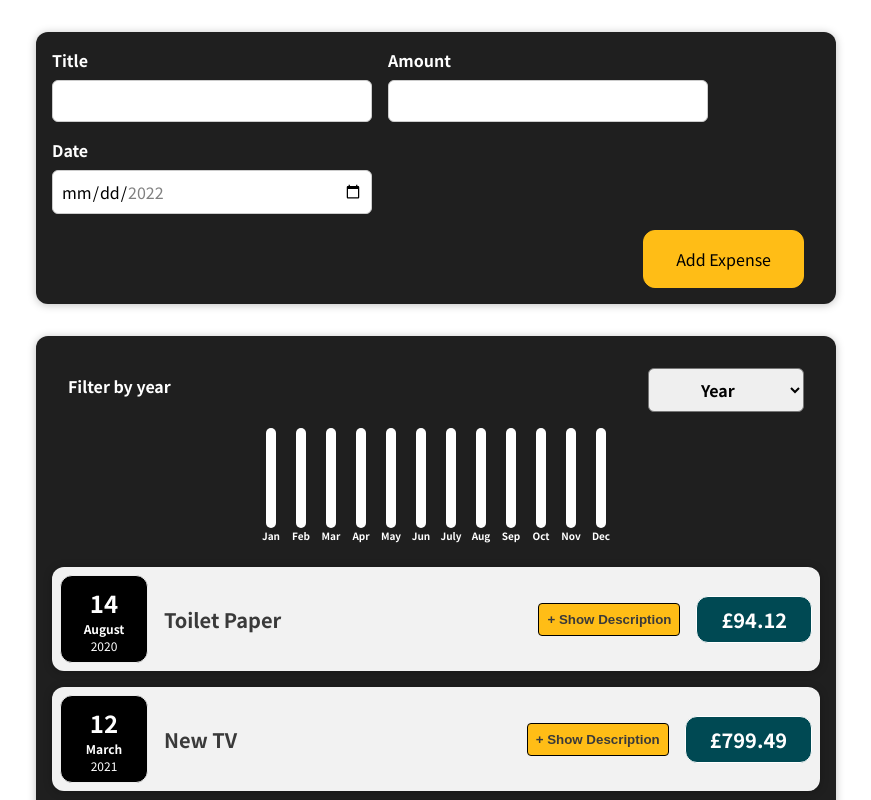
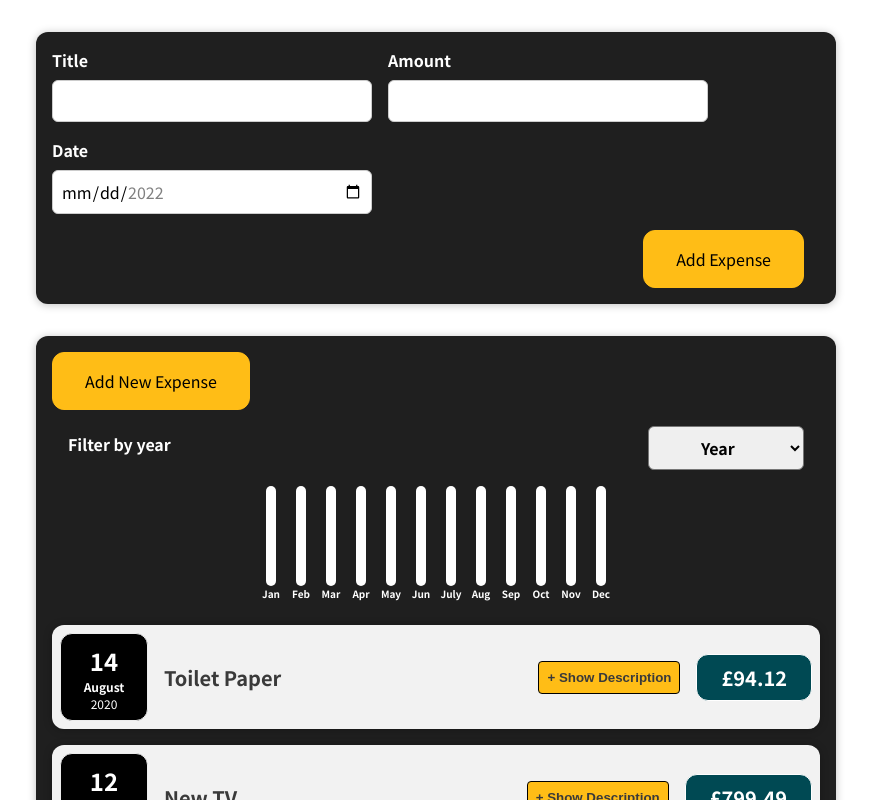
Before and after one commit to Vixy88/expensetracker, a React (Create React App) app: page / in a window 1280 px wide. Shown: the top 800 px of the page, without its empty margins (204-1075 px from the left). Built offline with nearby package versions, Linux system fonts and the light colour scheme.

Commit message:
added new component ExpenseList

```diff
--- /dev/null
+++ b/src/components/Expenses/ExpenseList.css
@@ -0,0 +1,10 @@
+.btn-primary {
+  font: inherit;
+  cursor: pointer;
+  padding: 1rem 2rem;
+  border: 1px solid rgb(255, 189, 22);
+  background-color: rgb(255, 189, 22);
+  color: #000;
+  border-radius: 12px;
+  margin-right: 1rem;
+}
--- /dev/null
+++ b/src/components/Expenses/ExpenseList.js
@@ -0,0 +1,13 @@
+import "./ExpenseList.css";
+
+const ExpenseList = (props) => {
+  return (
+    <div>
+      <div>
+        <button className="btn-primary">Add New Expense</button>
+      </div>
+    </div>
+  );
+};
+
+export default ExpenseList;
--- a/src/components/Expenses/Expenses.js
+++ b/src/components/Expenses/Expenses.js
@@ -2,6 +2,7 @@ import Card from "../UI/Card";
 import React, { useState } from "react";
 import ExpenseItem from "./ExpenseItem";
 import ExpensesFilter from "./ExpensesFilter/ExpensesFilter";
+import ExpenseList from "./ExpenseList";
 import "./Expenses.css";
 
 const Expenses = ({ items }) => {
@@ -18,11 +19,12 @@ const Expenses = ({ items }) => {
     );
   }
 
-  console.log(filteredExpenses);
-
   return (
     <section>
       <Card className="expenses">
+        <div>
+          <ExpenseList />
+        </div>
         <div>
           <ExpensesFilter year={year} onYearChange={yearChangeHandler} />
         </div>
```
